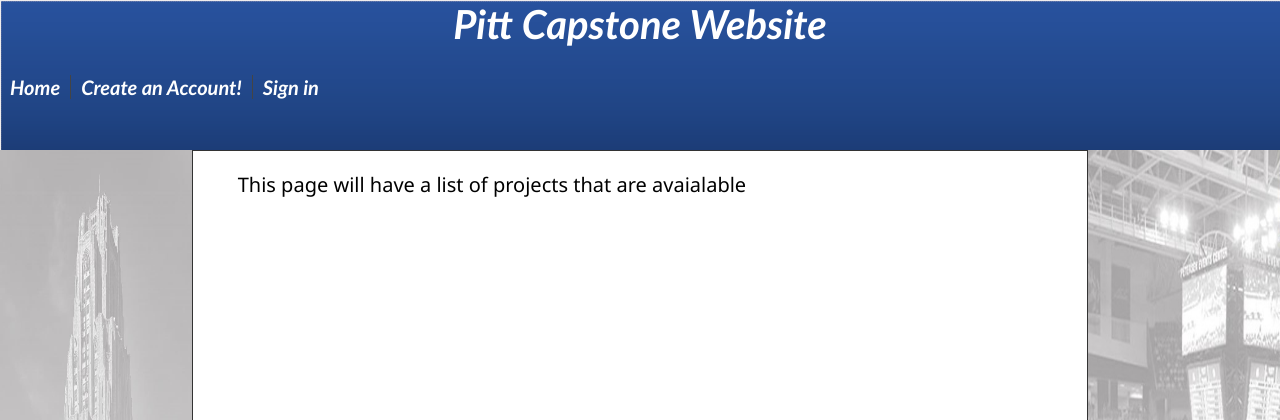
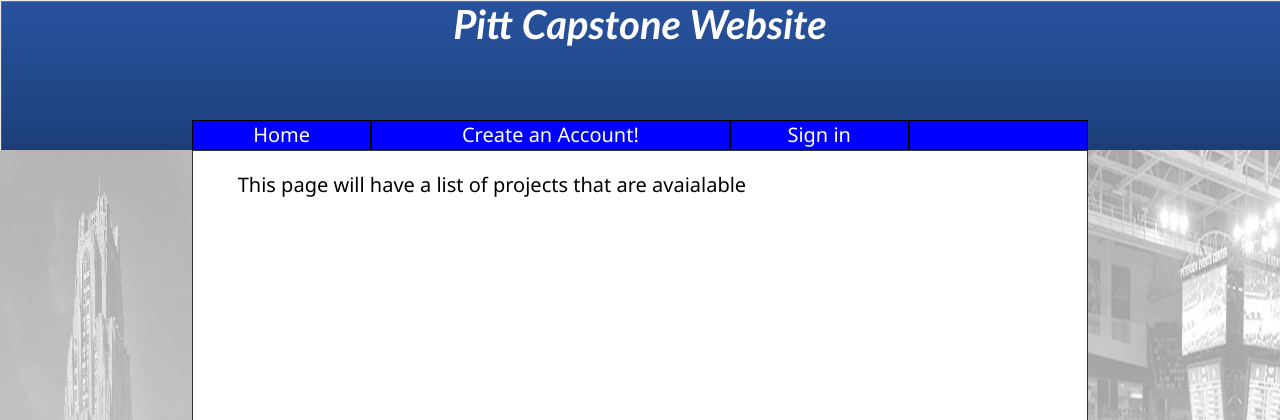
Before and after one commit to mas682/CaptsoneProject, a Flask app: page /projects in a window 1280 px wide. Shown: the top 420 px of the page. Run offline with Flask 2, Linux system fonts and the light colour scheme.

Commit message:
updated the navigation bar

```diff
--- a/web/static/style.css
+++ b/web/static/style.css
@@ -21,24 +21,12 @@ html {
 }
 
 
-.bodyContainer {
-	background: pink;
-	display: flex;
-	flex-direction: row;
-	flex-wrap: wrap;
-	align-items: stretch
-}
-
 header {
 	background: url("pics/header.png");
 	width: 100%;
 	height: 150px;
 	position: relative;
 	text-align:center;
-	color: white;
-	font-family: calibri;
-	font-style: italic;
-	font-weight: bold;
 	top: 0;
 	left: 0;
 }
@@ -46,6 +34,60 @@ header {
 body {
 	margin: 0;
 }
+
+#headerBox {
+	display: flex;
+	width: 100%;
+	height: 150px;
+	flex-direction: row;
+	flex-wrap: wrap;
+}
+
+#titleBox {
+	font-family: calibri;
+	font-style: italic;
+	font-weight: bold;
+	color: white;
+	height: 120px;
+	width: 100%;
+}
+
+#navLink {
+	background: blue;
+	width: 14%;
+	border:1px solid black;
+	height: 30px;
+	color: white;
+}
+
+#navLinkCreate {
+	background: blue;
+	width: 28%;
+	border:1px solid black;
+	height: 30px;
+	color: white;
+}
+
+#emptyBlock {
+	width: 15%;
+}
+
+#navBar {
+	height: 30px;
+	width: 100%;
+}
+
+#navBox {
+	display: flex;
+    flex-direction: row;
+	justify-content: flex-start;
+	width: 100%;
+}
+
+
+/*************************************************************
+  main body formatting
+*************************************************************/
 
 #mainBox {
 	display: flex;
@@ -79,6 +121,26 @@ body {
 	max-height: 1200px;
 }
 
+main {
+	width: 100%;
+	height: 70%;
+	position: relative;
+	margin: 0;
+}
+
+#midPage {
+	background: white;
+	border: 1px solid #333;
+	width: 70%;
+	min-height: 600px;
+	max-height: 2000px;
+	margin: 0;
+	position: relative;
+}
+
+/*************************************************************
+  home page and login form
+*************************************************************/
 
 #intro {
 	width: 70%;
@@ -119,34 +181,28 @@ body {
 	font-size: 0.5em;
 }
 
-main {
-	width: 100%;
-	height: 70%;
-	position: relative;
-	margin: 0;
-}
-#midPage {
-	background: white;
-	border: 1px solid #333;
-	width: 70%;
-	min-height: 600px;
-	max-height: 2000px;
-	margin: 0;
-	position: relative;
-
-}
 
 h1 {
 	margin-top: 0;
 }
 
+
+#navLink:hover {
+	background: #FFD700;
+	color: black;
+}
+
 a {
 	color: white;
-	font-weight: bold;
 }
 
 a:hover {
-	color: #FFFF00;
+	color: black;
+}
+
+#navLinkCreate:hover {
+	background: #FFD700;
+	color: black;
 }
 
 th {
@@ -185,22 +241,6 @@ tr:nth-child(even) {
   Nav bar
 *************************************************************/
 
-nav > ul {
-	list-style-type: none;
-	padding-left: 0;
-	display: flex;
-	flex-flow: row nowrap;
-}
-
-nav > ul > li {
-	padding: 0 0.5em;
-}
-
-/* The A ~ B selector means "select any B that comes after an A. In this case,
-it selects all list items *except the first* inside the navbar's list. */
-nav > ul > li ~ li {
-	border-left: 1px solid #444;
-}
 
 /*************************************************************
   Inputs
--- a/web/templates/base.html
+++ b/web/templates/base.html
@@ -7,20 +7,41 @@
 
 <body>
 		<header>
+			<div id = "headerBox">
+				<div id = "titleBox">
 					<h1>Pitt Capstone Website</h1>
+				</div>
+				<div id = "navBar">
 					<nav>
-				<ul>
-					<li><a href="{{ url_for('home') }}">Home</a>
+						<div id = "navBox">
+							<div id = "emptyBlock">
+							</div>
+							<div id="navLink">
+								<a href="{{ url_for('home') }}">Home</a>
+							</div>
 						{% if g.user %}
-						<li><a href="{{ url_for('account') }}">My account</a>
-						<li><a href="{{ url_for('projects') }}">Projects</a>
-						<li><a href="{{ url_for('logout') }}">Sign out [{{ g.user.username }}]</a>
+							<div id="navLink">
+							<a href="{{ url_for('account') }}">My account</a>
+							</div>
+							<div id="navLink">
+							<a href="{{ url_for('projects') }}">Projects</a>
+							</div>
+							<div id="navLink">
+							<a href="{{ url_for('logout') }}">Sign out [{{ g.user.username }}]</a>
+							</div>
 						{% else %}
-							<li><a href="{{ url_for('register') }}">Create an Account!</a>
-							<li><a href="{{ url_for('login') }}">Sign in</a>
+							<div id="navLinkCreate">
+							<a href="{{ url_for('register') }}">Create an Account!</a>
+							</div>
+							<div id="navLink">
+							<a href="{{ url_for('login') }}">Sign in</a>
+							</div>
+							<div id="navLink">
+							</div>
 						{% endif %}
-				</ul>
+						</div>
 					</nav>
+				</div>
 
 			{% with flashes = get_flashed_messages() %}
 				{% if flashes %}
@@ -31,6 +52,7 @@
 					</ul>
 				{% endif %}
 			{% endwith %}
+			</div>
 		</header>
 		<main>
 			<div id = "mainBox">
```
Lines whose indentation alone changed are shown as unchanged.
